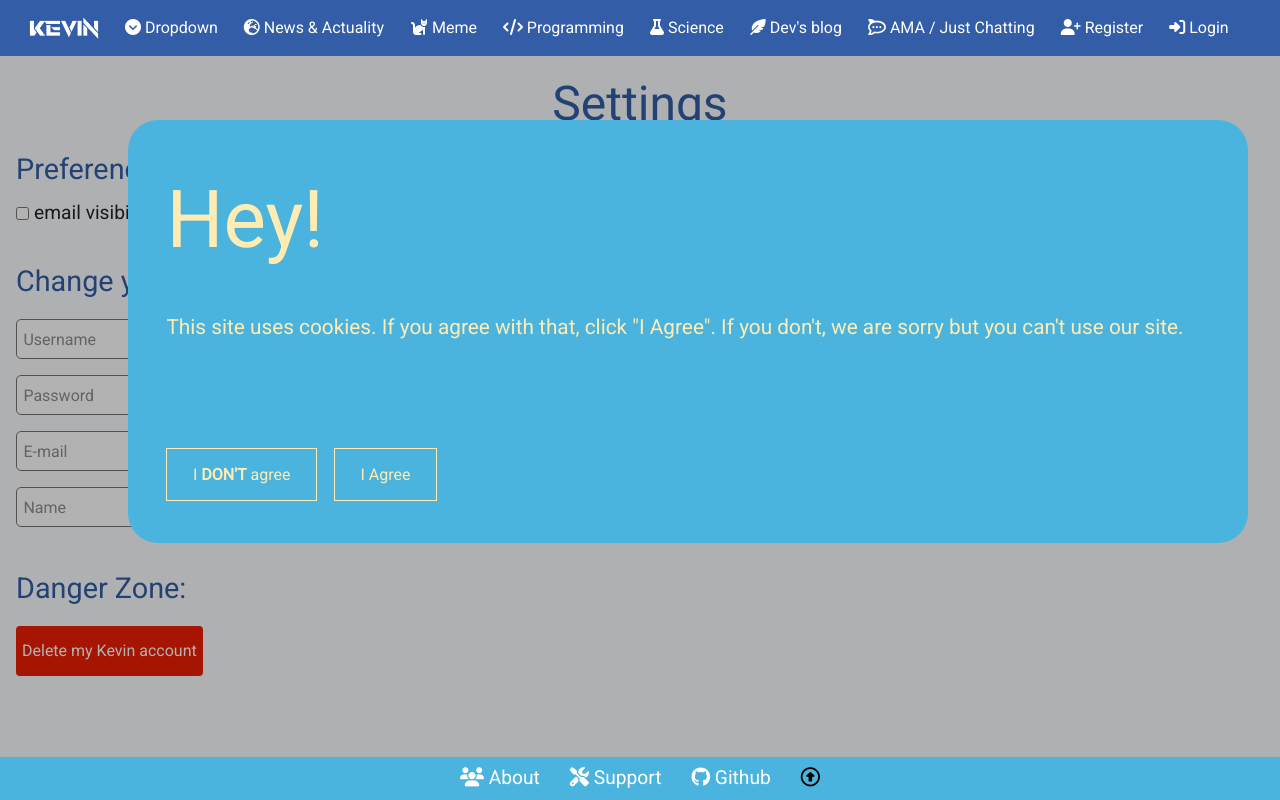
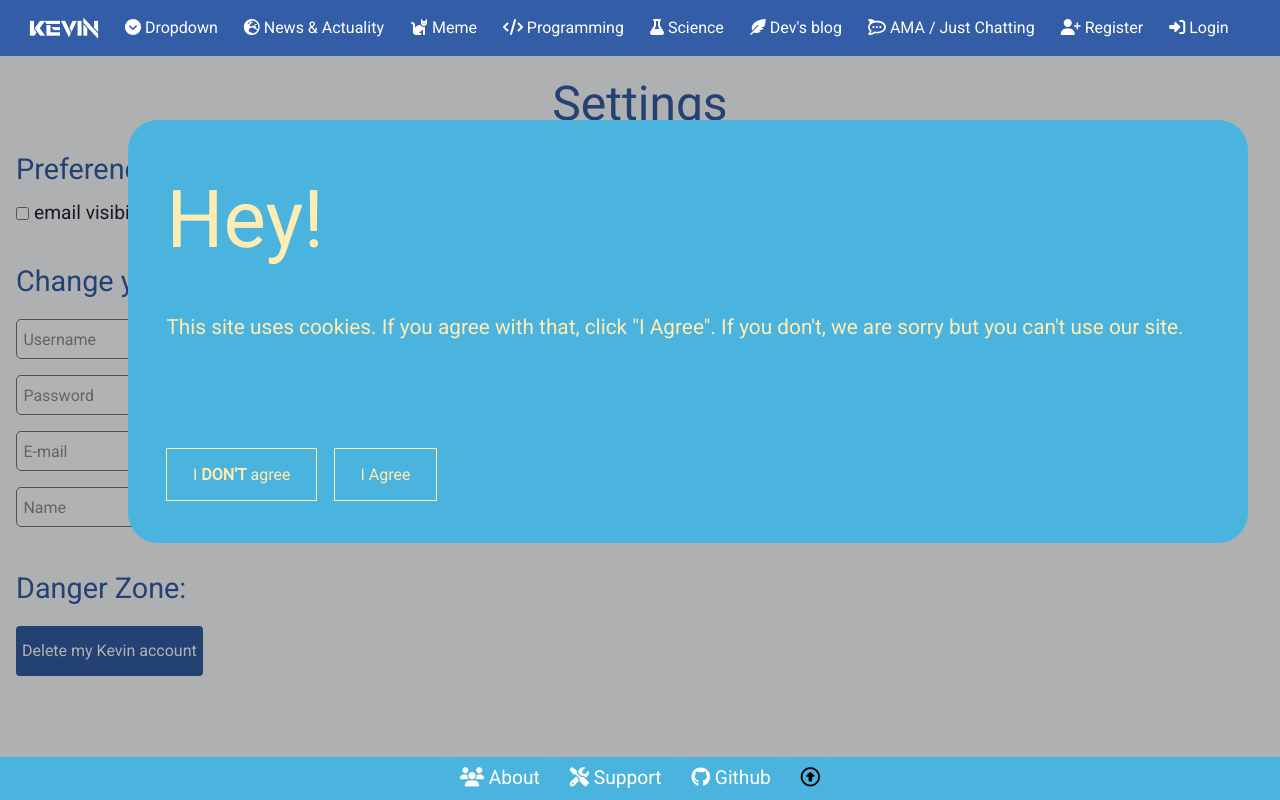
Before and after one commit to Trinitrotoluenisti/kevin, a Flask app: page /settings in a window 1280 px wide. Run offline with Flask 2, Linux system fonts and the light colour scheme; some libraries are stand-ins or nearby versions.

Commit message:
[Website] Medium changes

```diff
--- a/website/application/static/style/layout.css
+++ b/website/application/static/style/layout.css
@@ -141,3 +141,43 @@ body {
 .fa-ellipsis-h:hover {
     transform: rotate(90deg);
 }
+
+
+/* Button style */
+input:not([type=checkbox]) {
+	width: 20vw;
+	min-width: 200px;
+	height: 4vh;
+	min-height: 40px;
+	margin: 1vh 0 1vh 0;
+	border: 1px solid #757575;
+	border-radius: 5px;
+	padding-left: 0.5vw;
+	color: #757575;
+}
+
+input:not([type=checkbox])::placeholder {
+	color: #8e8e8e;
+}
+
+input:not([type=checkbox]):focus {
+	border: 1px solid #345DA7;
+	color: #345DA7;
+}
+
+.push-btn {
+	height: 5vh;
+	min-height: 50px;
+	margin: 1vh 0 1vh 0;
+	background-color: #345DA7;
+	border: none;
+	border-radius: 4px;
+	color: white;
+	font-size: 1em;
+}
+
+.push-btn:hover {
+	border: 1px solid #345DA7;
+	color: #345DA7;
+	background-color: white;
+}
--- a/website/application/static/style/settings.css
+++ b/website/application/static/style/settings.css
@@ -23,41 +23,3 @@
 	font-size: 1.2em;
 	margin-left: .4vw;
 }
-
-input:not([type=checkbox]) {
-	width: 20vw;
-	min-width: 200px;
-	height: 4vh;
-	min-height: 40px;
-	margin: 1vh 0 1vh 0;
-	border: 1px solid #757575;
-	border-radius: 5px;
-	padding-left: 0.5vw;
-	color: #757575;
-}
-
-input:not([type=checkbox])::placeholder {
-	color: #8e8e8e;
-}
-
-input:not([type=checkbox]):focus {
-	border: 1px solid #345DA7;
-	color: #345DA7;
-}
-
-#del-btn {
-	height: 5vh;
-	min-height: 50px;
-	margin: 1vh 0 1vh 0;
-	background-color: #ed1f04;
-	border: none;
-	border-radius: 4px;
-	color: white;
-	font-size: 1em;
-}
-
-#del-btn:hover {
-	border: 1px solid #ed1f04;
-	color: #ed1f04;
-	background-color: white;
-}
--- a/website/application/templates/create_post.html
+++ b/website/application/templates/create_post.html
@@ -7,10 +7,10 @@
 {% endblock %}
 
 {% block content %}
-	<h1 id="title">Crea post</h1>
+	<h1 id="title">Create post</h1>
 	<form method="GET" action="/create_post">
 		<textarea name="post_title" placeholder="Post Title (optional)" maxlength="100" col="127" id="post-title"></textarea>
 		<textarea name="post_body" placeholder="Post text" required maxlength="3000" id="post-body"></textarea>
-		<button id="send">Post <i class="fas fa-arrow-up"></i></button>
+		<button class="push-btn">Post <i class="fas fa-arrow-up"></i></button>
 	</form>
 {% endblock %}
--- a/website/application/templates/login.html
+++ b/website/application/templates/login.html
@@ -15,6 +15,6 @@
 			<input type="checkbox" name="keep_logged" id="checkbox">
 			<label for="checkbox">Keep me logged in</label>
 		</span>
-		<button id="login">Login!</button>
+		<button class="push-btn">Login!</button>
 	</form>
 {% endblock %}
--- a/website/application/templates/register.html
+++ b/website/application/templates/register.html
@@ -23,6 +23,6 @@
 			<input type="checkbox" name="keep_logged" id="checkbox">
 			<label for="checkbox">Keep me logged in</label>
 		</span>
-		<button id="login">Register!</button>
+		<button class="push-btn">Register!</button>
 	</form>
 {% endblock %}
--- a/website/application/templates/settings.html
+++ b/website/application/templates/settings.html
@@ -26,6 +26,6 @@
 
     <div class="section-title">Danger Zone:</div>
     <div>
-        <button id="del-btn">Delete my Kevin account</button>
+        <button class="push-btn">Delete my Kevin account</button>
     </div>
 {% endblock %}
```
Also changed, not shown: website/application/static/style/create_post.css (+0 -19 lines), website/application/static/style/login.css (+0 -38 lines).
